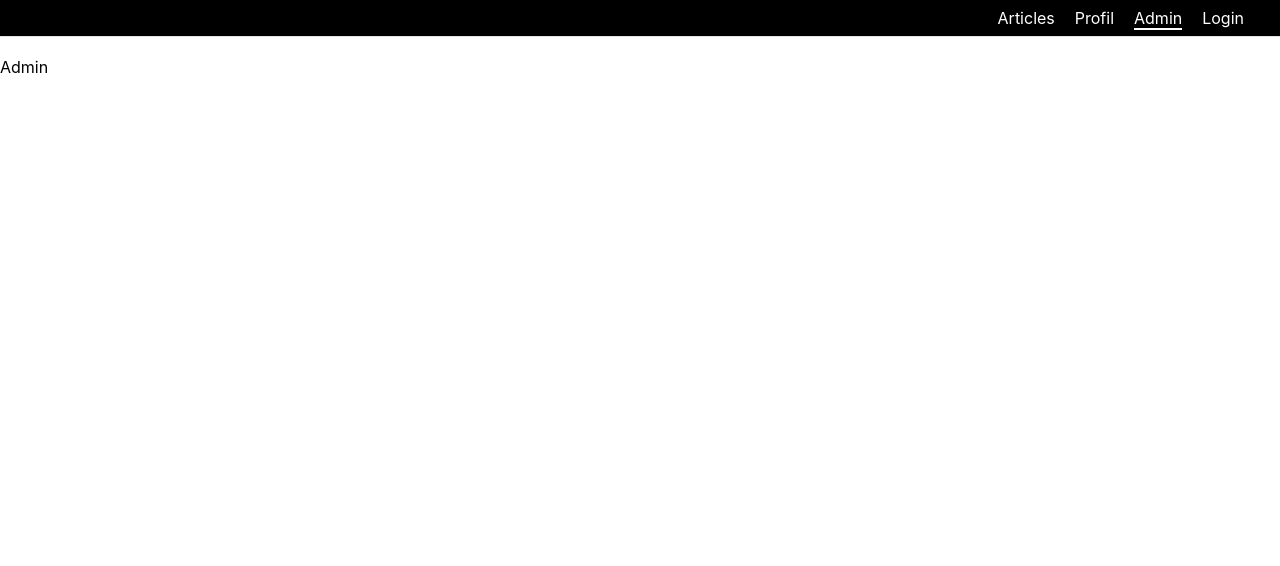
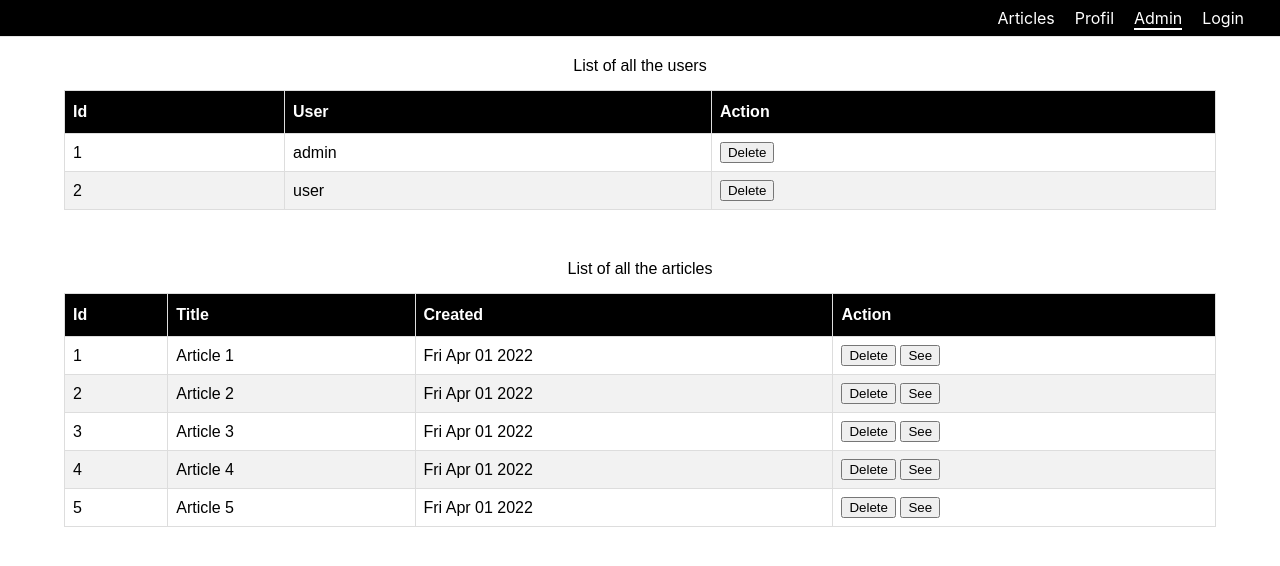
Before and after one commit to Jeremy-lal/Blog-react, a React (Create React App) app: page /admin in a window 1280 px wide. Shown: the top 566 px of the page. Built offline with nearby package versions, Linux system fonts and the light colour scheme; the HTML template or start-up script is replaced by a standard one.

Commit message:
feat: admin page and delete article

```diff
--- a/src/data/articles.ts
+++ b/src/data/articles.ts
@@ -7,7 +7,7 @@ export const articles: Article[] = [
         title: 'Article 1',
         content: 'Lorem ipsum dolor sit amet, consectetur adipiscing elit. Morbi lorem est, imperdiet quis arcu sit amet, commodo fermentum quam. Sed euismod quam eu augue imperdiet, vel ultricies ante elementum. Nam mollis ultricies eleifend. Nam tristique metus eu neque condimentum, quis laoreet mi interdum. In vel augue erat. Suspendisse interdum blandit diam quis pharetra. Donec tincidunt pulvinar faucibus. Nam fermentum varius augue sit amet accumsan. Aliquam luctus sem et dignissim ultricies. Pellentesque habitant morbi tristique senectus et netus et malesuada fames ac turpis egestas.',
         created_at: new Date(),
-        author: 'John Doe'
+        author_id: 1
     },
     {
         id: 2,
@@ -15,7 +15,7 @@ export const articles: Article[] = [
         title: 'Article 2',
         content: 'Lorem ipsum dolor sit amet, consectetur adipiscing elit. Morbi lorem est, imperdiet quis arcu sit amet, commodo fermentum quam. Sed euismod quam eu augue imperdiet, vel ultricies ante elementum. Nam mollis ultricies eleifend. Nam tristique metus eu neque condimentum, quis laoreet mi interdum. In vel augue erat. Suspendisse interdum blandit diam quis pharetra. Donec tincidunt pulvinar faucibus. Nam fermentum varius augue sit amet accumsan. Aliquam luctus sem et dignissim ultricies. Pellentesque habitant morbi tristique senectus et netus et malesuada fames ac turpis egestas.',
         created_at: new Date(),
-        author: 'John Doe'
+        author_id: 1
     },
     {
         id: 3,
@@ -23,7 +23,7 @@ export const articles: Article[] = [
         title: 'Article 3',
         content: 'Lorem ipsum dolor sit amet, consectetur adipiscing elit. Morbi lorem est, imperdiet quis arcu sit amet, commodo fermentum quam. Sed euismod quam eu augue imperdiet, vel ultricies ante elementum. Nam mollis ultricies eleifend. Nam tristique metus eu neque condimentum, quis laoreet mi interdum. In vel augue erat. Suspendisse interdum blandit diam quis pharetra. Donec tincidunt pulvinar faucibus. Nam fermentum varius augue sit amet accumsan. Aliquam luctus sem et dignissim ultricies. Pellentesque habitant morbi tristique senectus et netus et malesuada fames ac turpis egestas.',
         created_at: new Date(),
-        author: 'John Doe'
+        author_id: 1
     },
     {
         id: 4,
@@ -31,7 +31,7 @@ export const articles: Article[] = [
         title: 'Article 4',
         content: 'Lorem ipsum dolor sit amet, consectetur adipiscing elit. Morbi lorem est, imperdiet quis arcu sit amet, commodo fermentum quam. Sed euismod quam eu augue imperdiet, vel ultricies ante elementum. Nam mollis ultricies eleifend. Nam tristique metus eu neque condimentum, quis laoreet mi interdum. In vel augue erat. Suspendisse interdum blandit diam quis pharetra. Donec tincidunt pulvinar faucibus. Nam fermentum varius augue sit amet accumsan. Aliquam luctus sem et dignissim ultricies. Pellentesque habitant morbi tristique senectus et netus et malesuada fames ac turpis egestas.',
         created_at: new Date(),
-        author: 'John Doe'
+        author_id: 1
     },
     {
         id: 5,
@@ -39,6 +39,6 @@ export const articles: Article[] = [
         title: 'Article 5',
         content: 'Lorem ipsum dolor sit amet, consectetur adipiscing elit. Morbi lorem est, imperdiet quis arcu sit amet, commodo fermentum quam. Sed euismod quam eu augue imperdiet, vel ultricies ante elementum. Nam mollis ultricies eleifend. Nam tristique metus eu neque condimentum, quis laoreet mi interdum. In vel augue erat. Suspendisse interdum blandit diam quis pharetra. Donec tincidunt pulvinar faucibus. Nam fermentum varius augue sit amet accumsan. Aliquam luctus sem et dignissim ultricies. Pellentesque habitant morbi tristique senectus et netus et malesuada fames ac turpis egestas.',
         created_at: new Date(),
-        author: 'John Doe'
+        author_id: 1
     },
 ]
--- /dev/null
+++ b/src/data/users.ts
@@ -0,0 +1,18 @@
+import { User } from './../models/user';
+
+export const users: User[] = [
+    {
+        id: 1,
+        username: 'admin',
+        password: 'admin',
+        created_at: new Date(),
+        role: 'admin'
+    },
+    {
+        id: 2,
+        username: 'user',
+        password: 'user',
+        created_at: new Date(),
+        role: 'user'
+    }
+]
--- a/src/index.css
+++ b/src/index.css
@@ -14,6 +14,7 @@ h1 {
   text-align: center;
 }
 
+/* nav */
 nav {
   background-color: black;
   border-bottom: 1px solid #e5e5e5;
@@ -38,6 +39,8 @@ nav i {
 nav a.active {
   border-bottom: 2px solid white;
 }
+
+/* article card */
 
 .articles {
   display: flex;
@@ -95,6 +98,7 @@ div.desc {
   clear: both;
 }
 
+/* article details */
 .article {
   width: 90%;
   margin: 0 auto;
@@ -120,6 +124,17 @@ div.desc {
   font-size: 1.5rem;
   cursor: pointer;
 }
+.article .delete {
+  background: red;
+  padding: 0.5rem;
+  color: white;
+  font-size: 1.2rem;
+  border-radius: 5px;
+  position: fixed;
+  right: 30px;
+}
+
+/* login */
 
 .login-form {
   max-width: 500px;
@@ -171,3 +186,39 @@ div.desc {
   margin: auto;
   display: block;
 }
+
+/* admin */
+
+table {
+  font-family: Arial, Helvetica, sans-serif;
+  border-collapse: collapse;
+  width: 90%;
+  margin: 0 auto;
+  margin-bottom: 50px;
+}
+
+table caption {
+  margin-bottom: 15px;
+}
+
+table td,
+table th {
+  border: 1px solid #ddd;
+  padding: 8px;
+}
+
+table tr:nth-child(even) {
+  background-color: #f2f2f2;
+}
+
+table tr:hover {
+  background-color: #ddd;
+}
+
+table th {
+  padding-top: 12px;
+  padding-bottom: 12px;
+  text-align: left;
+  background-color: black;
+  color: white;
+}
--- a/src/models/article.ts
+++ b/src/models/article.ts
@@ -4,5 +4,5 @@ export class Article {
     title!: string;
     content!: string;
     created_at!: Date;
-    author!: string;
+    author_id!: number;
 }
--- /dev/null
+++ b/src/models/user.ts
@@ -0,0 +1,7 @@
+export class User {
+    id?: number;
+    username!: string;
+    password!: string;
+    created_at!: Date;
+    role!: 'admin' | 'user';;
+}
--- a/src/pages/Admin.tsx
+++ b/src/pages/Admin.tsx
@@ -1,8 +1,85 @@
-import React from 'react'
+import React, { useState, useEffect } from 'react'
+import { users as ListUsers } from '../data/users'
+import { articles as ListArticles } from '../data/articles'
+import { Article } from '../models/article'
+import { User } from '../models/user'
+import { useNavigate } from 'react-router-dom'
 
 function Admin() {
+    const [articles, setArticles] = useState<Article[]>()
+    const [users, setUsers] = useState<User[]>()
+    const navigate = useNavigate()
+
+    useEffect(() => {
+        setArticles(ListArticles)
+        setUsers(ListUsers)
+    }, [])
+
+    const seeArticle = (id?: number) => {
+        if (id) {
+            navigate(`/articles/${id}`)
+        }
+    }
+
+    const deleteArticle = (id?: number) => {
+        const check = window.confirm('Are you sure you want to delete this article ?')
+
+        if (check) {
+            ListArticles.filter(article => article.id !== id)
+        }
+    }
+
+    const deleteUser = (id?: number) => {
+        const check = window.confirm('Are you sure you want to delete this user ?')
+
+        if (check) {
+            ListUsers.filter(user => user.id !== id)
+        }
+    }
+
     return (
-        <div>Admin</div>
+        <div>
+            <table>
+                <caption>List of all the users</caption>
+                <thead>
+                    <th>Id</th>
+                    <th>User</th>
+                    <th>Action</th>
+                </thead>
+                <tbody>
+                    {
+                        users && users.map(user => (
+                            <tr key={user.id}>
+                                <td>{user.id}</td>
+                                <td>{user.username}</td>
+                                <td><button onClick={() => deleteUser(user.id)}>Delete</button> </td>
+                            </tr>
+                        ))
+                    }
+                </tbody>
+            </table>
+            <table>
+                <caption>List of all the articles</caption>
+                <thead>
+                    <th>Id</th>
+                    <th>Title</th>
+                    <th>Created</th>
+                    <th>Action</th>
+                </thead>
+                <tbody>
+                    {
+                        articles && articles.map(article => (
+                            <tr key={article.id}>
+                                <td>{article.id}</td>
+                                <td>{article.title}</td>
+                                <td>{article.created_at.toDateString()}</td>
+                                <td><button onClick={() => deleteArticle(article.id)}>Delete</button> <button onClick={() => seeArticle(article.id)}>See</button> </td>
+                            </tr>
+                        ))
+                    }
+                </tbody>
+            </table>
+        </div>
     )
 }
 
--- a/src/pages/ArticleDetails.tsx
+++ b/src/pages/ArticleDetails.tsx
@@ -1,22 +1,42 @@
 import React, { useState, useEffect } from 'react'
 import { Article } from '../models/article'
 import { articles as ListArticles } from '../data/articles'
+import { users } from '../data/users'
 import { useNavigate, useParams } from 'react-router-dom'
 
 function ArticleDetails() {
     const [article, setArticle] = useState<Article>()
+    const [author, setAuthor] = useState('')
     const { id } = useParams()
     const navigate = useNavigate()
 
     useEffect(() => {
         setArticle(ListArticles.find(article => article.id === Number(id)))
+
+        if (article) {
+            const author = users.find(user => user.id === article.author_id)
+
+            if (author) {
+                setAuthor(author.username)
+            }
+        }
     }, [])
+
+    const deleteArticle = () => {
+        const check = window.confirm('Are you sure you want to delete this article ?')
+
+        if (check) {
+            ListArticles.filter(article => article.id !== Number(id))
+            navigate('/articles')
+        }
+    }
 
     return (
         <div className="article">
             <button onClick={() => navigate(-1)} title="back"><i className="fa-solid fa-arrow-left"></i></button>
+            <button onClick={deleteArticle} title="delete" className='delete'><i className="fa-solid fa-trash"></i></button>
             <h1>{article?.title}</h1>
-            <p className='date'>{article?.author} | {article?.created_at.toDateString()}</p>
+            <p className='date'>{author} | {article?.created_at.toDateString()}</p>
             <img src={article?.image} alt="description" />
             <p>{article?.content}</p>
         </div>
--- a/src/pages/Articles.tsx
+++ b/src/pages/Articles.tsx
@@ -4,7 +4,7 @@ import { Article } from '../models/article'
 import ArticleCard from '../components/ArticleCard'
 
 function Articles() {
-    const [articles, setArticles] = React.useState<Article[]>()
+    const [articles, setArticles] = useState<Article[]>()
 
     useEffect(() => {
         setArticles(ListArticles)
```
